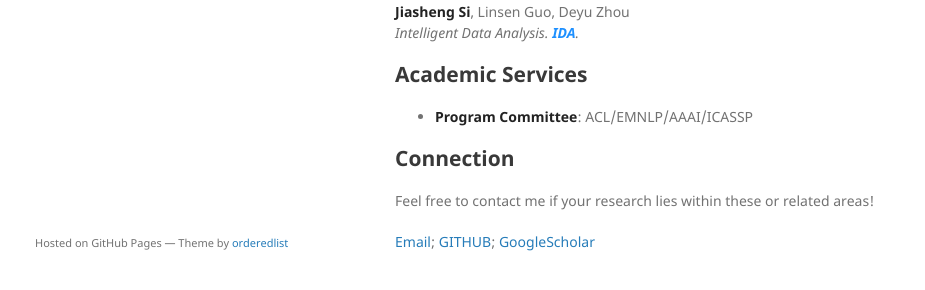
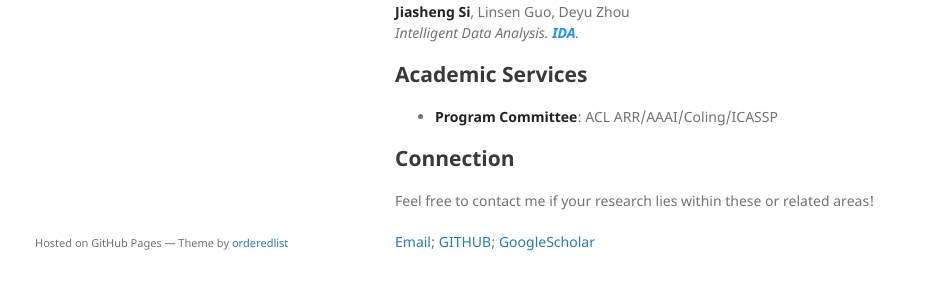
Before and after one commit to jasenchn/jasenchn.github.io, a Jekyll site: the page built from index.md, in a window 1280 px wide and 900 px high, scrolled down 601 px. Shown: the part 578-868 px from the top of the window, without its empty margins (175-1100 px from the left). Built offline with Jekyll 4.4.1, drawn with Linux system fonts in a browser that asks for light colours; our own code applies the rules of GitHub Pages for plain Markdown files.

Commit message:
Update index.md

```diff
--- a/index.md
+++ b/index.md
@@ -100,7 +100,7 @@ Yingjie Zhu<sub>*</sub>, <strong>Jiasheng Si</strong><sub>*</sub>, Yibo Zhao, Ha
 
 
 ## Academic Services
-- **Program Committee**: ACL/EMNLP/AAAI/ICASSP
+- **Program Committee**: ACL ARR/AAAI/Coling/ICASSP
 
 
 ## Connection
```
